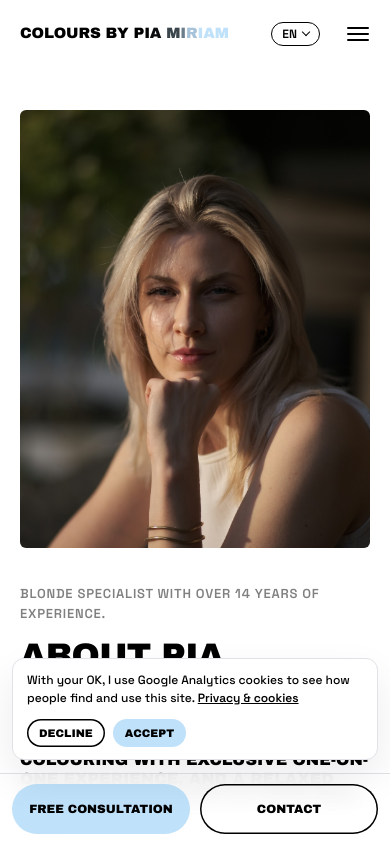
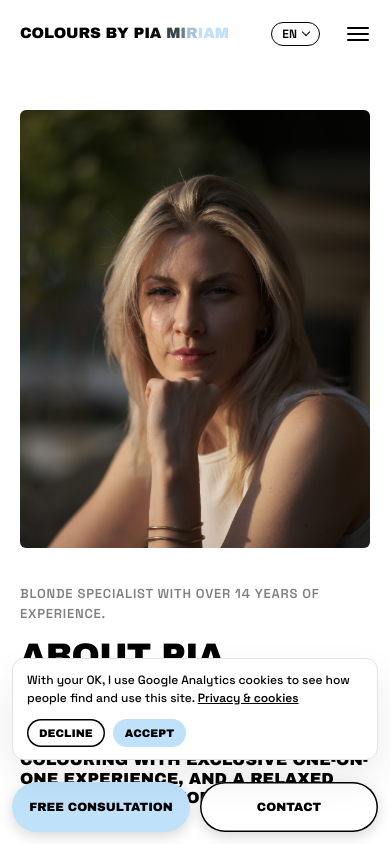
Before and after one commit to piaottmer-design/piamiriamcolour, a plain HTML site: page about.html in a window 390 px wide. Shown: the top 844 px of the page. Drawn offline with Linux system fonts and the light colour scheme.

Commit message:
Phones: bottom buttons float without the white strip
Co-Authored-By: Claude Opus 5.5 <noreply@anthropic.com>

```diff
--- a/about.html
+++ b/about.html
@@ -480,10 +480,11 @@ footer a{text-decoration:none}
 .mbar{display:none}
 @media (max-width:900px){
   .fab{display:none!important}
-  .mbar{display:flex;gap:10px;position:fixed;left:0;right:0;bottom:0;z-index:55;padding:10px 12px calc(10px + env(safe-area-inset-bottom));background:rgba(255,255,255,.94);backdrop-filter:blur(10px);-webkit-backdrop-filter:blur(10px);box-shadow:0 -1px 0 var(--line)}
+  .mbar{display:flex;gap:10px;position:fixed;left:0;right:0;bottom:0;z-index:55;padding:0 12px calc(12px + env(safe-area-inset-bottom));background:none;pointer-events:none}
+  .mbar a{pointer-events:auto;box-shadow:0 4px 14px rgba(0,0,0,.16)}
   .mbar a{flex:1;display:flex;align-items:center;justify-content:center;text-align:center;height:50px;border-radius:999px;font-family:var(--H);text-transform:uppercase;font-size:12px;text-decoration:none;color:#000;-webkit-tap-highlight-color:transparent}
   .mbar .mb-book{background:var(--blue)}
-  .mbar .mb-contact{box-shadow:inset 0 0 0 1.5px #000}
+  .mbar .mb-contact{background:#fff;box-shadow:inset 0 0 0 1.5px #000,0 4px 14px rgba(0,0,0,.16)}
   header.menu-open ~ .mbar{display:none}
   body{padding-bottom:calc(72px + env(safe-area-inset-bottom))}
   .cookie{bottom:calc(84px + env(safe-area-inset-bottom))!important}
```
Also changed, not shown: es-about.html (+3 -2 lines), es.html (+3 -2 lines), index.html (+3 -2 lines), pt-about.html (+3 -2 lines), pt.html (+3 -2 lines).
